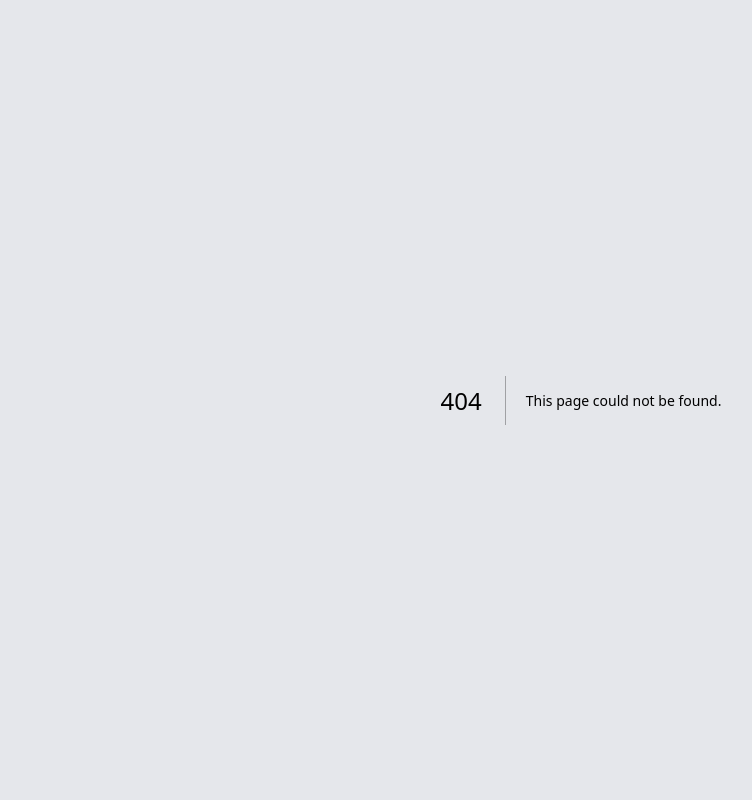
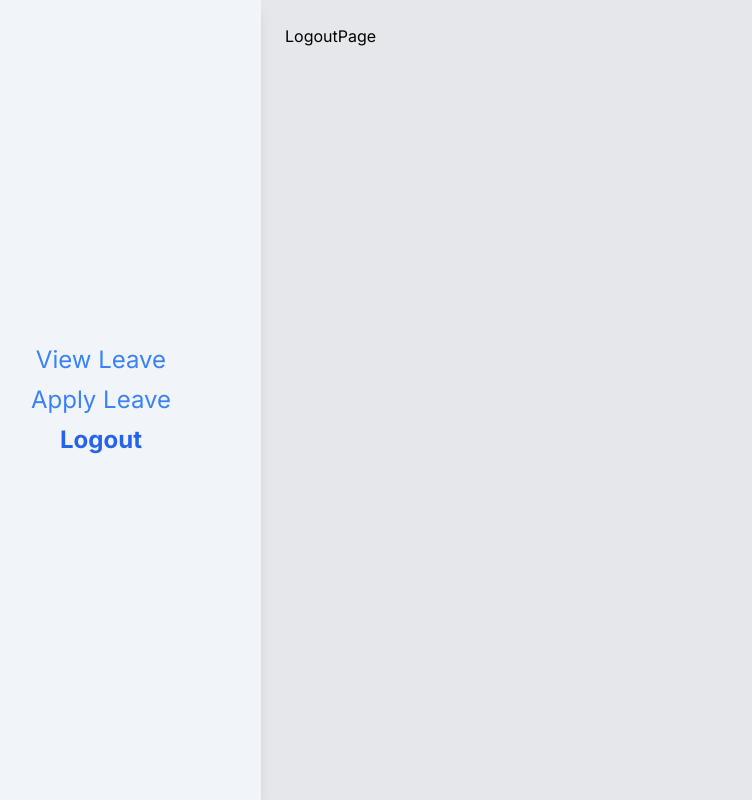
Before and after one commit to alfianlion/hART, a Next.js app: page /logout in a window 1280 px wide. Before the commit this address had no page. Shown: the whole page, without its empty margins (59-811 px from the left). Built offline with nearby package versions, Linux system fonts and the light colour scheme.

Commit message:
Added layout + sidebar for main portal

```diff
--- /dev/null
+++ b/src/app/(auth)/login/page.tsx
@@ -0,0 +1,7 @@
+import React from 'react'
+
+export default function LoginPage() {
+  return (
+    <div>LoginPage</div>
+  )
+}
--- /dev/null
+++ b/src/app/(portal)/layout.tsx
@@ -0,0 +1,14 @@
+import Sidebar from "@/components/Sidebar"
+
+export default function RootLayout({
+  children,
+}: {
+  children: React.ReactNode
+}) {
+  return (
+    <div className="flex h-full">
+      <Sidebar />
+      <main className="p-6">{children}</main>
+    </div>
+  )
+}
--- /dev/null
+++ b/src/app/(portal)/logout/page.tsx
@@ -0,0 +1,7 @@
+import React from 'react'
+
+export default function LogoutPage() {
+  return (
+    <div>LogoutPage</div>
+  )
+}
--- a/src/app/layout.tsx
+++ b/src/app/layout.tsx
@@ -15,8 +15,8 @@ export default function RootLayout({
   children: React.ReactNode
 }) {
   return (
-    <html lang="en">
-      <body className={`${inter.className} bg-gray-200`}>{children}</body>
+    <html lang="en" className='h-full'>
+      <body className={`${inter.className} bg-gray-200 h-full`}>{children}</body>
     </html>
   )
 }
--- /dev/null
+++ b/src/components/Sidebar.tsx
@@ -0,0 +1,42 @@
+'use client';
+
+import Link from 'next/link';
+import {useState, useEffect} from 'react';
+import {usePathname} from 'next/navigation'
+
+const links = [
+  {
+    label: 'View Leave',
+    href: '/'
+  },
+  {
+    label: 'Apply Leave',
+    href: '/leaves/apply'
+  },
+  {
+    label: 'Logout',
+    href: '/logout'
+  }
+]
+
+export default function Sidebar() {
+  const pathname = usePathname();
+
+  return (
+    <aside className='h-full w-[412px] max-w-[25%] bg-slate-100 p-6 flex flex-col gap-2 items-center justify-center shadow-lg'>
+      {
+        links.map((link, index) => (
+          <Link
+            key={index}
+            href={link.href}
+            className={`text-2xl hover:underline ${
+              pathname === link.href ? 'font-bold text-blue-600 hover:text-blue-700' : 'text-blue-500 hover:text-blue-600'
+            }`}
+          >
+            {link.label}
+          </Link>
+        ))
+      }
+    </aside>
+  )
+}
```
Also changed, not shown: src/app/(portal)/leaves/apply/page.tsx (renamed from src/app/leaves/create/page.tsx), src/app/(portal)/page.tsx (renamed from src/app/page.tsx).
